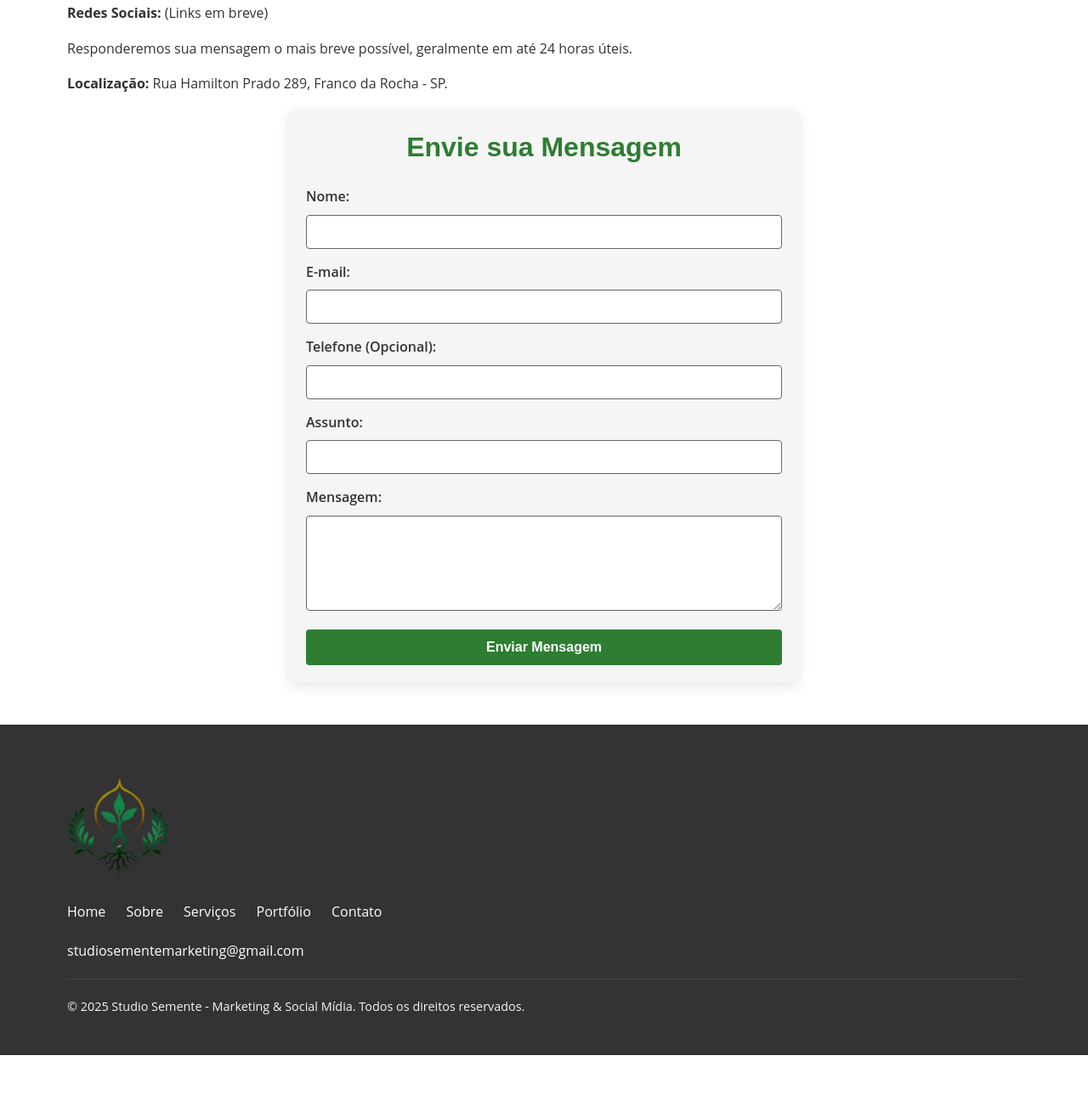
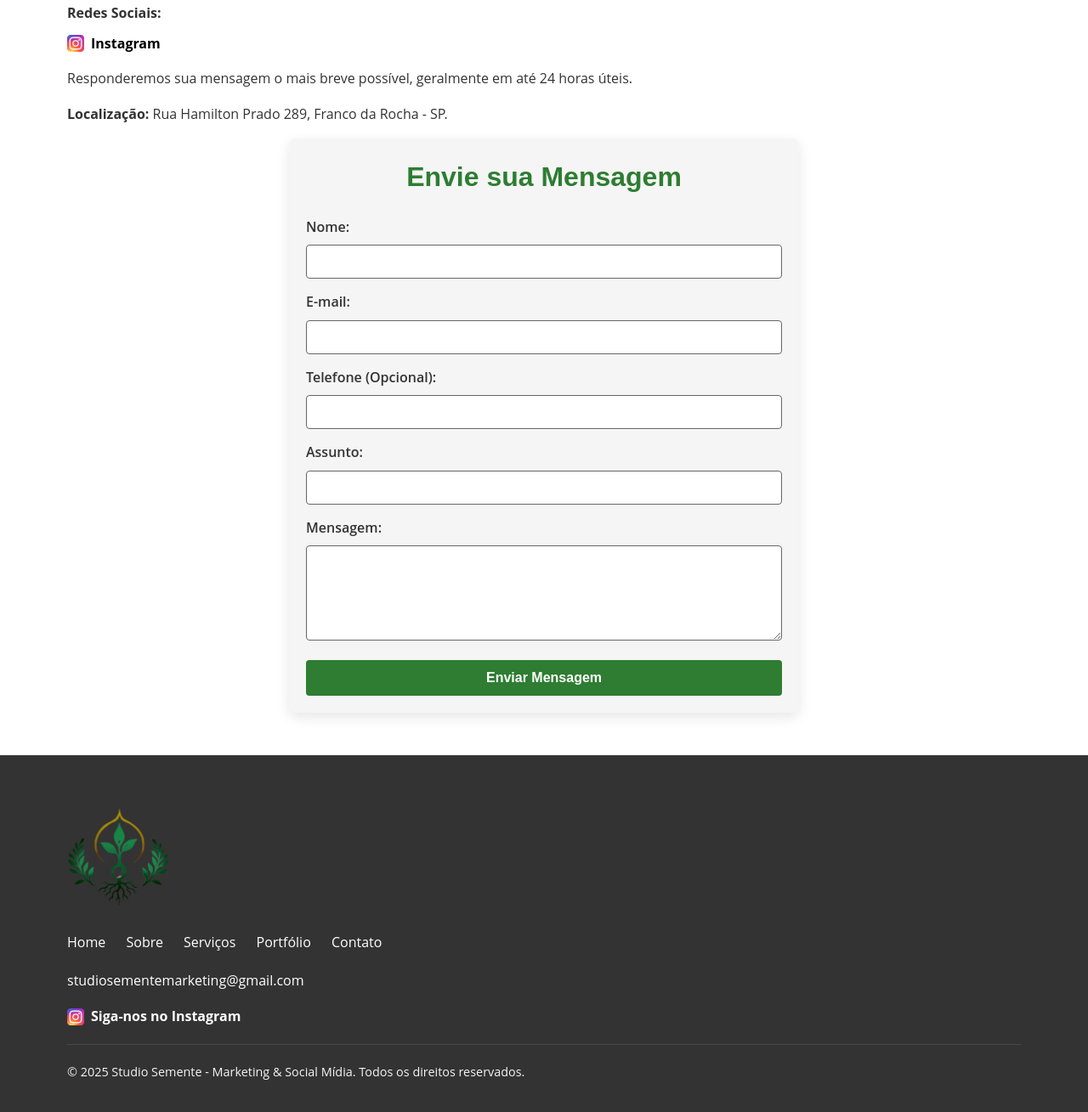
Before and after one commit to Nezork/StudioSemente, a plain HTML site: page contato.html in a window 1280 px wide. Shown: the part 635-1944 px from the top of the page at 85% size. Before the commit the page ends 1877 px from the top, so only its background shows below. Drawn offline with Linux system fonts and the light colour scheme.

Commit message:
Atualizando site

```diff
--- a/contato.html
+++ b/contato.html
@@ -44,7 +44,9 @@
                     <h2>Nossos Canais</h2>
                     <p><strong>E-mail:</strong> studiosementemarketing@gmail.com</p>
                     <p><strong>WhatsApp:</strong>(11)934566594</p>
-                    <p><strong>Redes Sociais:</strong> (Links em breve)</p>
+                    <p><strong>Redes Sociais:</strong>  <a href="https://www.instagram.com/studiosemente.designe/" target="_blank" class="social-button">
+                        <img src="instagram-icon.png" alt="Instagram" class="social-icon"> Instagram
+                    </a></p>
                     <p>Responderemos sua mensagem o mais breve possível, geralmente em até 24 horas úteis.</p>
                     <p><strong>Localização:</strong> Rua Hamilton Prado 289, Franco da Rocha - SP.</p>
                 </div>
@@ -91,6 +93,9 @@
             <div class="footer-contact">
                 <p>studiosementemarketing@gmail.com</p>
                 <!-- Adicionar links de redes sociais aqui -->
+                <a href="https://www.instagram.com/studiosemente.designe/" target="_blank" class="social-button-footer">
+                    <img src="instagram-icon.png" alt="Instagram" class="social-icon"> Siga-nos no Instagram
+                </a>
             </div>
             <p class="copyright">&copy; 2025 Studio Semente - Marketing & Social Mídia. Todos os direitos reservados.</p>
         </div>
--- a/style.css
+++ b/style.css
@@ -450,3 +450,28 @@ footer {
 .contact-form button:hover {
     background-color: var(--secondary-green);
 }
+
+
+.social-button {
+    display: flex;
+    align-items: center;
+    text-decoration: none;
+    color: #000000;
+    font-weight: bold;
+    margin-top: 10px;
+}
+
+.social-icon {
+    width: 20px;
+    height: 20px;
+    margin-right: 8px;
+}
+
+.social-button-footer {
+    display: flex;
+    align-items: center;
+    text-decoration: none;
+    color: #ffffff;
+    font-weight: bold;
+    margin-top: 10px;
+}
```
Also changed, not shown: index.html (+3 -0 lines), portfolio.html (+3 -0 lines), servicos.html (+3 -0 lines), sobre.html (+3 -0 lines), instagram-icon.png (added).
